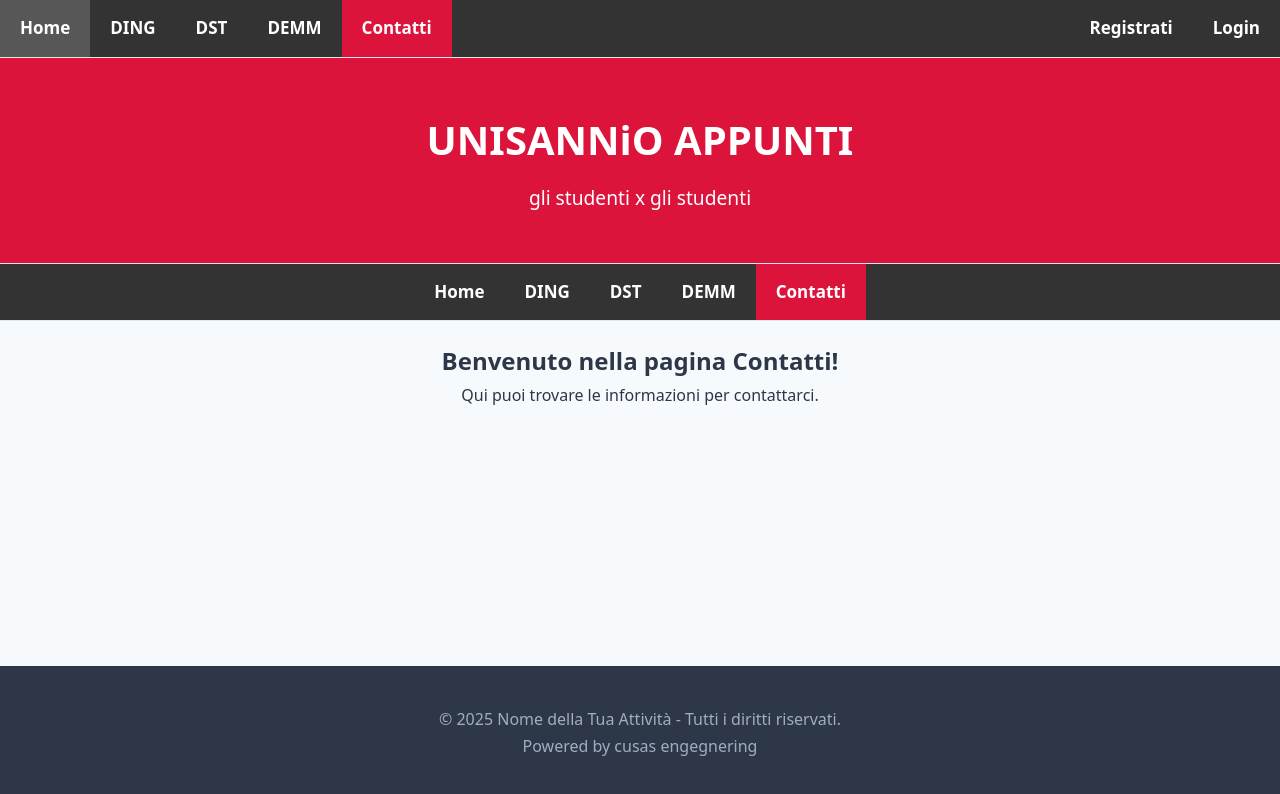
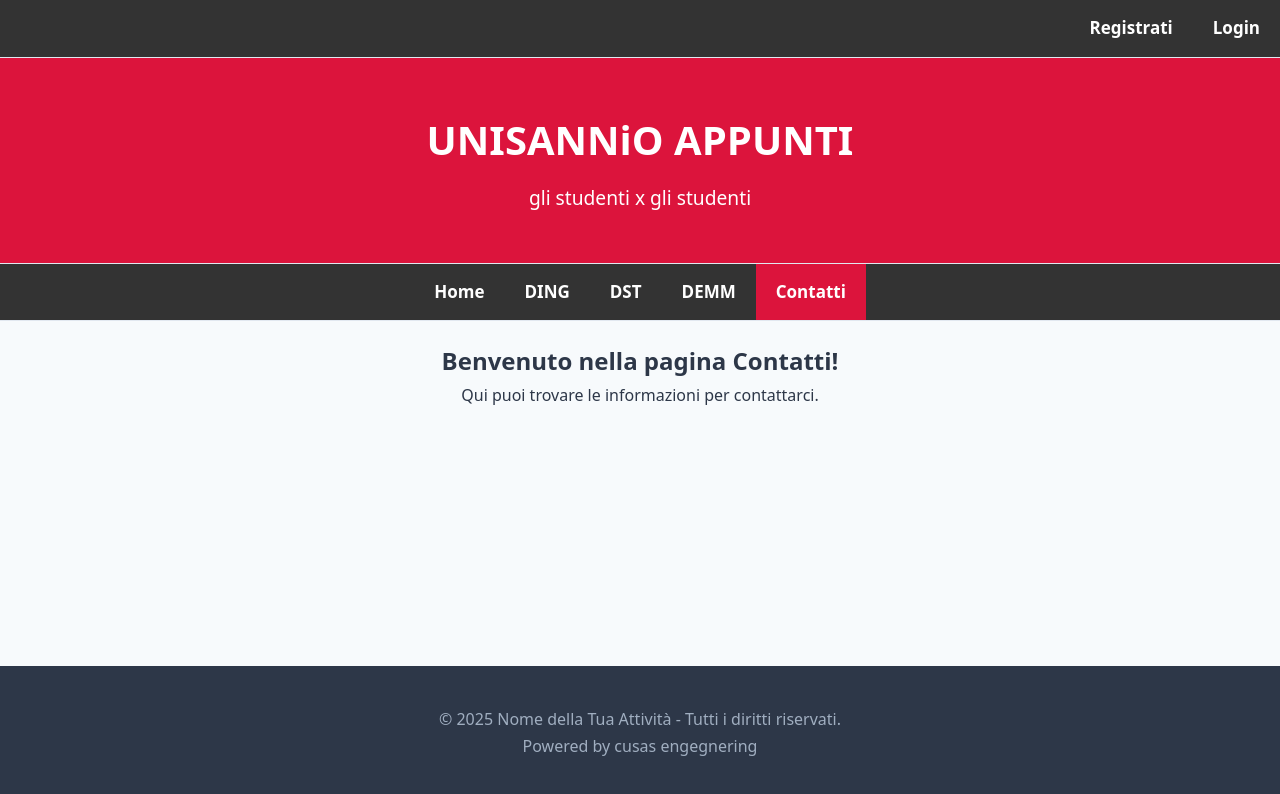
Before and after one commit to kenzo2001/studentiunisannio, a plain HTML site: page contatti.html in a window 1280 px wide. Drawn offline with Linux system fonts and the light colour scheme.

```diff
--- a/contatti.html
+++ b/contatti.html
@@ -8,11 +8,7 @@
     <link rel="stylesheet" href="style.css">
 </head>
 <nav class="navbar">
-    <a id="nav-home" href="index.html">Home</a>
-    <a id="nav-ding" href="ding.html">DING</a>
-    <a id="nav-dst" href="dst.html">DST</a>
-    <a id="nav-demm" href="demm.html">DEMM</a>
-    <a id="nav-contatti" href="contatti.html">Contatti</a>
+
     <div style="margin-left: auto; display: flex; align-items: center;">
         <span id="user-status" style="color: white; font-size: 0.9em; margin-right: 15px;"></span>
         <a id="nav-register" href="register.html">Registrati</a>
--- a/script.js
+++ b/script.js
@@ -5,8 +5,7 @@ document.addEventListener('DOMContentLoaded', function() {
 
     // URL base per le API del backend (Fly.io)
     // Sostituisci con l'URL della tua app Fly.io o il tuo dominio personalizzato
-    const API_BASE_URL = 'https://studentiunisannio1991.fly.dev/api';
-    // const API_BASE_URL = 'https://studentiunisannio.it/api'; // Se il tuo dominio funziona già
+const API_BASE_URL = 'http://localhost:8080/api';    // const API_BASE_URL = 'https://studentiunisannio.it/api'; // Se il tuo dominio funziona già
 
     // Mappa i nomi delle specializzazioni ai loro ID nel database
     const degreeProgramIds = {
```
Also changed, not shown: demm.html (+1 -4 lines), ding.html (+1 -5 lines), dst.html (+1 -5 lines), ing_biomedica.html (+1 -5 lines), ing_civile.html (+1 -5 lines), ing_energetica.html (+1 -4 lines), ing_informatica.html (+1 -5 lines), requirements.txt, 2 other files.
